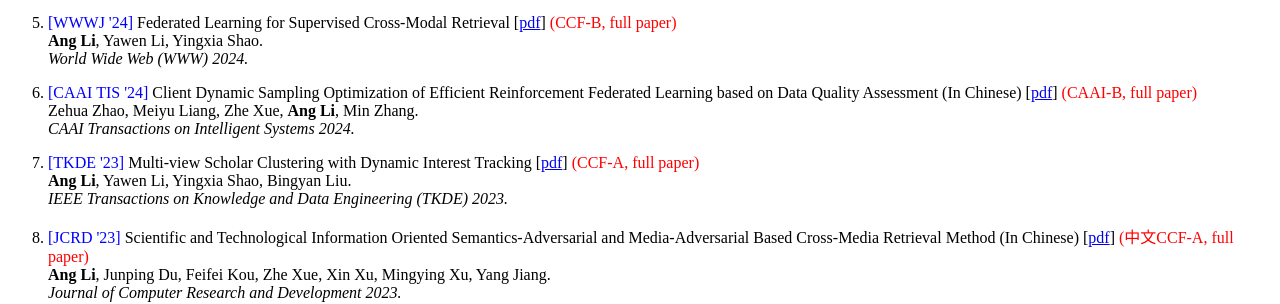
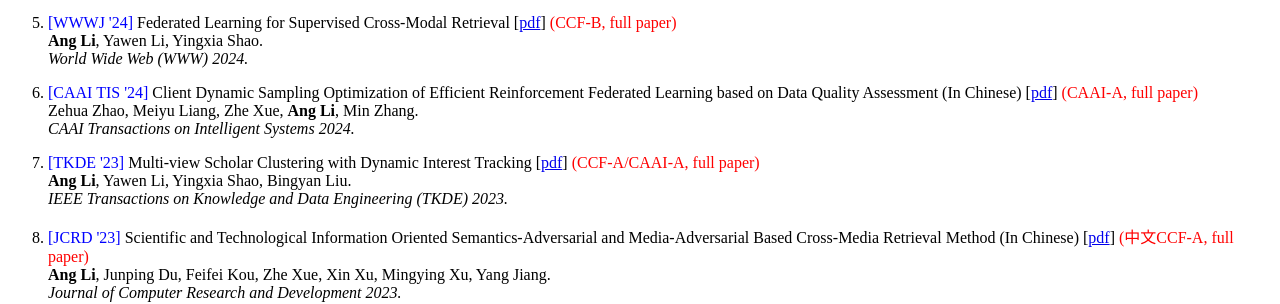
Before and after one commit to chris-Ang-li/chris-Ang-li.github.io, a Jekyll site: the page built from _pages/includes/pub.md, in a window 1280 px wide. Shown: the part 741-1045 px from the top of the page. Built offline with Jekyll 4.4.1, drawn with Linux system fonts in a browser that asks for light colours; our own code applies the rules of GitHub Pages for plain Markdown files.

Commit message:
Update pub.md

```diff
--- a/_pages/includes/pub.md
+++ b/_pages/includes/pub.md
@@ -39,14 +39,14 @@
     </p>
   </li>
   <li>
-    <p><font color="blue">[CAAI TIS '24]</font> Client Dynamic Sampling Optimization of Efficient Reinforcement Federated Learning based on Data Quality Assessment (In Chinese) [<a href="https://kns.cnki.net/kcms2/article/abstract?v=y_SiIdm5mquD0FPKixc8XmpbGtMGpydwEDSulJU9FBMbCssRntyRRfohKrEdSODvvTtoQ71MKRslgCOe1lG-GK6_4jG4hfBzJvcVx-umZBfcoLyEQYJGEflzPSn1iuhs04vd-8XWckww-IbbNERajYej43ghUyCK2ThfIhyoX8nEDShUnMseSA==&uniplatform=NZKPT&language=CHS">pdf</a>] <font color="red">(CAAI-B, full paper)</font>
+    <p><font color="blue">[CAAI TIS '24]</font> Client Dynamic Sampling Optimization of Efficient Reinforcement Federated Learning based on Data Quality Assessment (In Chinese) [<a href="https://kns.cnki.net/kcms2/article/abstract?v=y_SiIdm5mquD0FPKixc8XmpbGtMGpydwEDSulJU9FBMbCssRntyRRfohKrEdSODvvTtoQ71MKRslgCOe1lG-GK6_4jG4hfBzJvcVx-umZBfcoLyEQYJGEflzPSn1iuhs04vd-8XWckww-IbbNERajYej43ghUyCK2ThfIhyoX8nEDShUnMseSA==&uniplatform=NZKPT&language=CHS">pdf</a>] <font color="red">(CAAI-A, full paper)</font>
       <br>
       Zehua Zhao, Meiyu Liang, Zhe Xue, <b>Ang Li</b>, Min Zhang.<br>
       <i>CAAI Transactions on Intelligent Systems 2024.</i> <br>
     </p>
   </li>
   <li>
-    <p><font color="blue">[TKDE '23]</font> Multi-view Scholar Clustering with Dynamic Interest Tracking [<a href="https://ieeexplore.ieee.org/stamp/stamp.jsp?tp=&arnumber=10050831">pdf</a>] <font color="red">(CCF-A, full paper)</font>
+    <p><font color="blue">[TKDE '23]</font> Multi-view Scholar Clustering with Dynamic Interest Tracking [<a href="https://ieeexplore.ieee.org/stamp/stamp.jsp?tp=&arnumber=10050831">pdf</a>] <font color="red">(CCF-A/CAAI-A, full paper)</font>
       <br>
       <b>Ang Li</b>, Yawen Li, Yingxia Shao, Bingyan Liu.<br>
       <i>IEEE Transactions on Knowledge and Data Engineering (TKDE) 2023.</i> <br>
```
